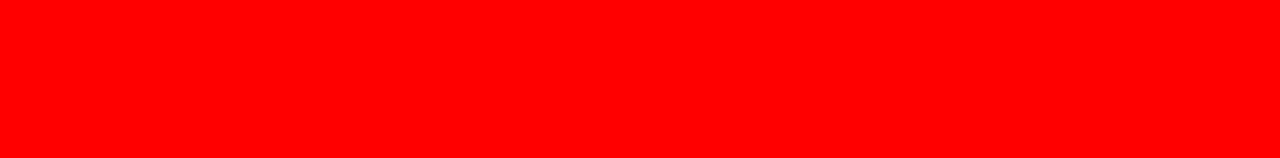
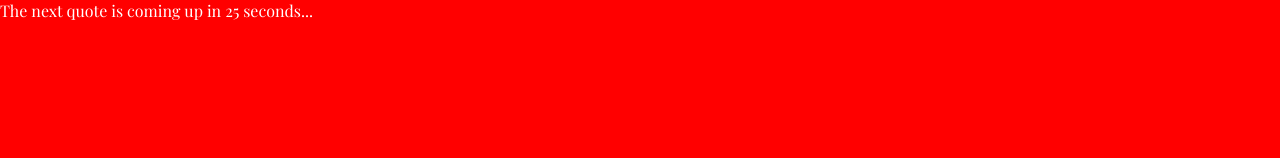
Before and after one commit to stho32/Treehouse-01-Random-Quotes, a plain HTML site: page index.html in a window 1280 px wide. Shown: the top 158 px of the page. Drawn offline with nearby package versions, Linux system fonts and the light colour scheme; a web font is replaced by a local one.

Commit message:
Now I show a note on the screen about when the next automatic change is going to happen...

```diff
--- a/index.html
+++ b/index.html
@@ -9,6 +9,7 @@
 </head>
 <body>
   <div class="container">
+    <div id="next-quote-coming-up-in">The next quote is coming up in ... seconds.</div>
     <div id="quote-box">
       <p class="quote">You can do anything but not everything</p>
       <p class="source">David Allen<span class="citation">Making It All Work</span><span class="year">2009</span></p>
--- a/js/script.js
+++ b/js/script.js
@@ -36,6 +36,7 @@ quotes = [
 
 /* colors for random background change */
 colors = ["red", "green", "blue", "orange"];
+
 
 function changeBackgroundColor()
 {
@@ -106,6 +107,9 @@ function escapeHtml(text) {
     printQuote gets the quote onto the screen
 */
 function printQuote() {
+    // reset timer
+    window.automaticQuoteChange.resetTimer();
+
     // In case you do not want the random color changes of the background
     // comment the following line out.
     changeBackgroundColor();
@@ -169,13 +173,46 @@ function printQuote() {
     document.getElementById('quote-box').innerHTML = template;
 }
 
+// Everything needed to change the quotes automatically
+function AutomaticQuoteChange() {
+    var changeQuoteEveryInSeconds = 30;
+    var counterState = changeQuoteEveryInSeconds;
 
-// event listener to respond to "Show another quote" button clicks
-// when user clicks anywhere on the button, the "printQuote" function is called
-document.getElementById('loadQuote').addEventListener("click", printQuote, false);
+    function updateStateDisplay() {
+        // Update the display of the remaining seconds
+        document.getElementById('next-quote-coming-up-in').innerHTML =
+        "The next quote is coming up in " + counterState.toString() + " seconds...";
+    }
+
+    function countdownAndChangeQuote() {
+        counterState -= 1;
+
+        if (counterState <= 0) {
+            counterState = changeQuoteEveryInSeconds;
+            printQuote();
+        }
+
+        // Update the display of the remaining seconds
+        updateStateDisplay();
+    }
+
+    setInterval(countdownAndChangeQuote, 1000);
+
+    return {
+        resetTimer : function() {
+            counterState = changeQuoteEveryInSeconds;
+            updateStateDisplay();
+        }
+    }
+}
+
 
 window.onload = function() {
+    window.automaticQuoteChange = AutomaticQuoteChange(); // 'refresh the quote after 30 seconds'
+    window.automaticQuoteChange.resetTimer();
     // I'd like to see my first quote as soon as the page is opened up.
     printQuote();
-    setInterval(printQuote, 30 * 1000); // 'refresh the quote after 30 seconds'
+    // event listener to respond to "Show another quote" button clicks
+    // when user clicks anywhere on the button, the "printQuote" function is called
+    document.getElementById('loadQuote').addEventListener("click", printQuote, false);
 }
```
